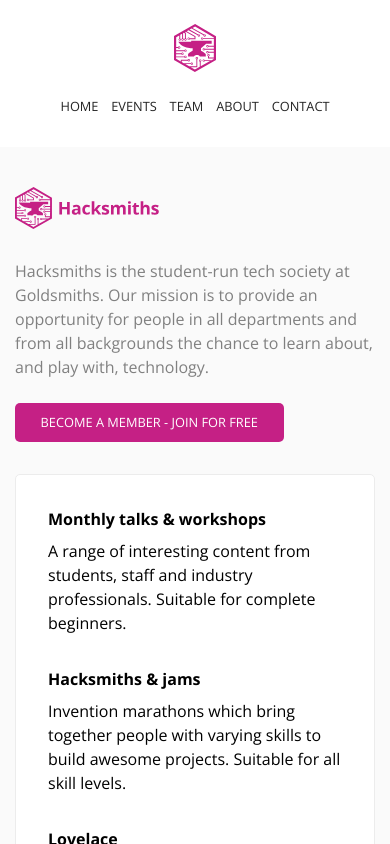
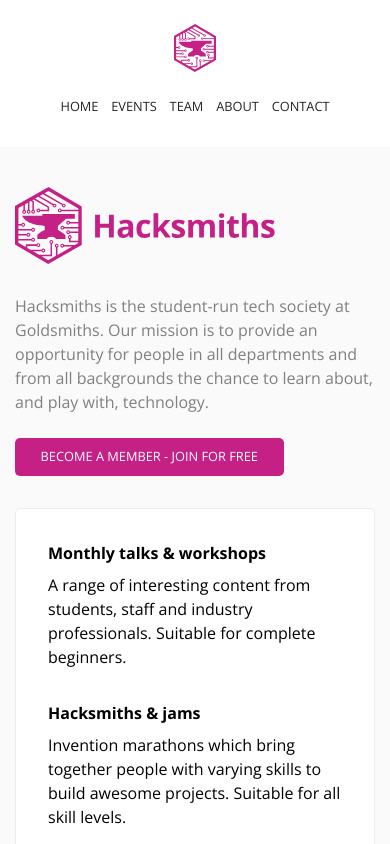
Before and after one commit to skeuomorph/2020.goldsmiths.tech, a Nuxt app: page / in a window 390 px wide. Shown: the top 844 px of the page. Built offline with nearby package versions, Linux system fonts and the light colour scheme.

Commit message:
HomeHero responsive update image width

```diff
--- a/components/HomeHero.vue
+++ b/components/HomeHero.vue
@@ -96,7 +96,8 @@
     font-size: 1em;
   }
   #mission img {
-
+    width: 50%;
+    min-width: 260px;
   }
   .btn {
     font-size: 0.8em;
```
